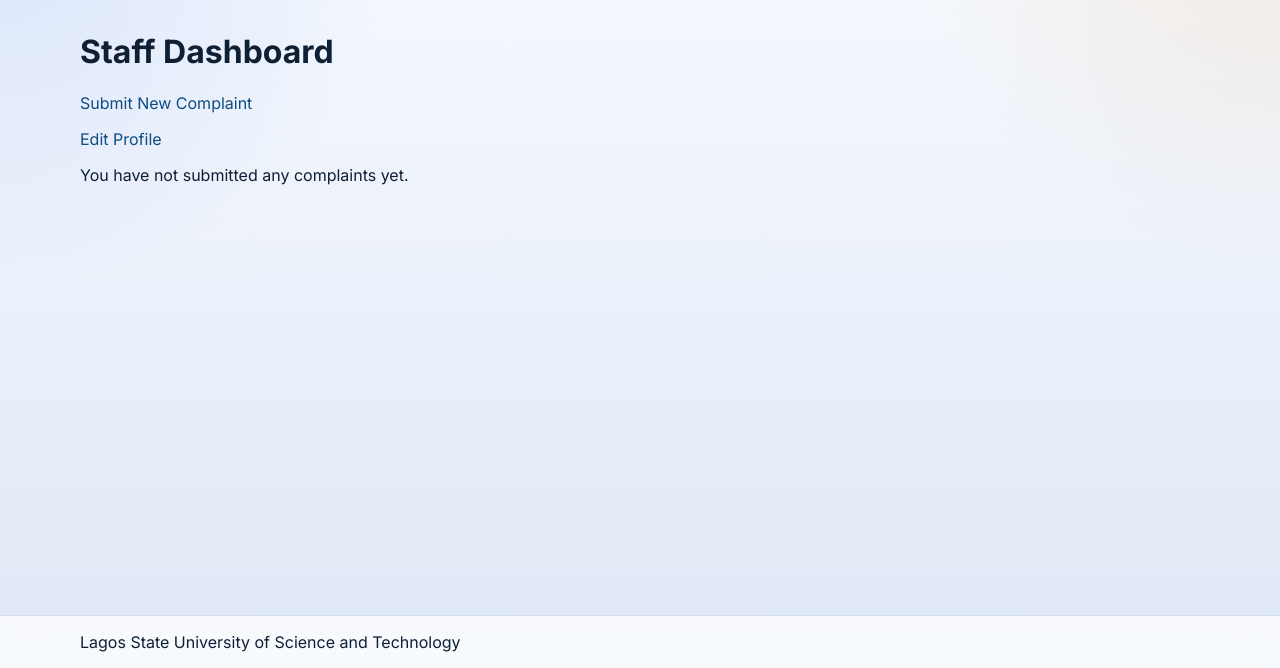
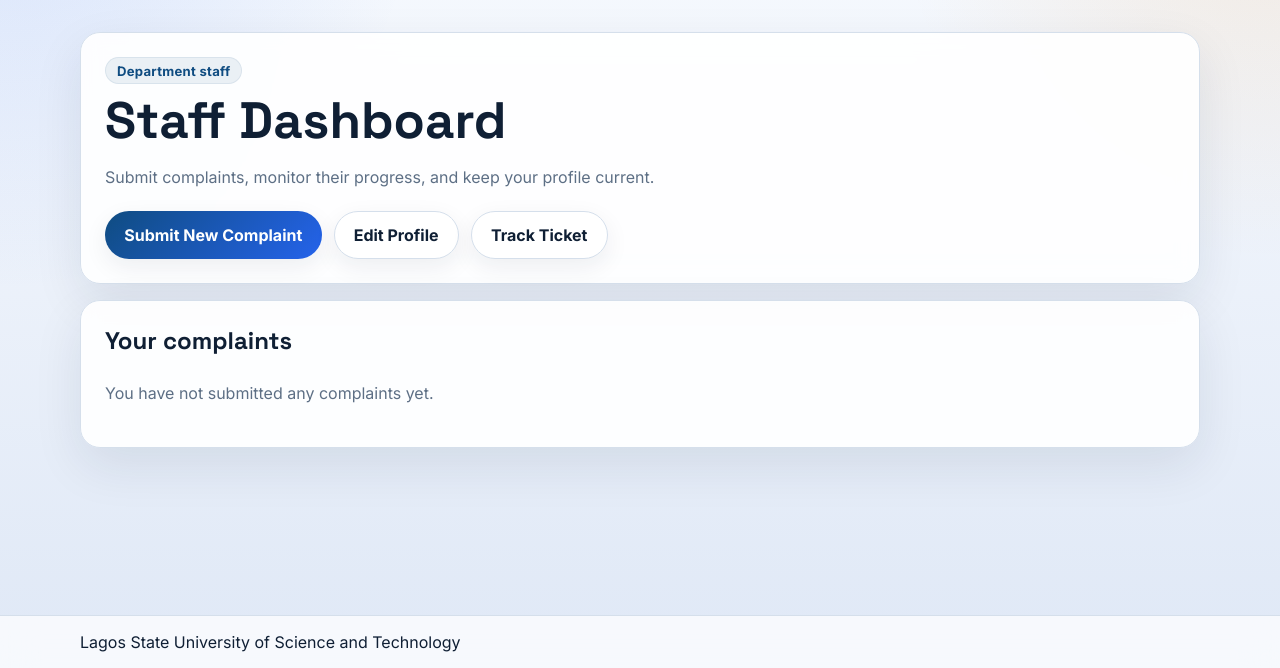
Before and after one commit to DocHoax/university_facility_management, a Django app: page /dashboard/staff/ in a window 1280 px wide. Shown: the part 132-800 px from the top of the page. Run offline with Django 5.2, Linux system fonts and the light colour scheme; the visitor is signed in with stand-in values (Sample User, id 1); data that the repository does not hold is empty.

Commit message:
feat: Revamp UI for various templates with improved layouts and styles for better user experience

```diff
--- a/templates/complaints/categories.html
+++ b/templates/complaints/categories.html
@@ -9,7 +9,7 @@
 <div class="grid" style="margin-top: 1rem;">
     <div class="form-card">
         <h2>{% if selected_category %}Edit Category{% else %}New Category{% endif %}</h2>
-        <form method="post">{% csrf_token %}{{ form.as_p }}<button type="submit">Save Category</button></form>
+        <form method="post" class="stack">{% csrf_token %}{{ form.as_p }}<button type="submit">Save Category</button></form>
     </div>
     <div class="card">
         <h2>Categories</h2>
--- a/templates/dashboard/departments.html
+++ b/templates/dashboard/departments.html
@@ -9,7 +9,7 @@
 <div class="grid" style="margin-top: 1rem;">
     <div class="form-card">
         <h2>{% if selected_department %}Edit Department{% else %}New Department{% endif %}</h2>
-        <form method="post">{% csrf_token %}{{ form.as_p }}<button type="submit">Save Department</button></form>
+        <form method="post" class="stack">{% csrf_token %}{{ form.as_p }}<button type="submit">Save Department</button></form>
     </div>
     <div class="card">
         <h2>Departments</h2>
--- a/templates/dashboard/staff.html
+++ b/templates/dashboard/staff.html
@@ -1,11 +1,31 @@
 {% extends 'base.html' %}
 {% block content %}
-<h1>Staff Dashboard</h1>
-<p><a href="{% url 'complaints:create' %}">Submit New Complaint</a></p>
-<p><a href="{% url 'accounts:profile' %}">Edit Profile</a></p>
-{% for complaint in complaints %}
-<p><a href="{% url 'complaints:detail' complaint.ticket_id %}">{{ complaint.ticket_id }}</a> - {{ complaint.status }}</p>
-{% empty %}
-<p>You have not submitted any complaints yet.</p>
-{% endfor %}
+<div class="hero-panel">
+	<span class="hero-badge">Department staff</span>
+	<h1 class="page-title">Staff Dashboard</h1>
+	<p class="muted">Submit complaints, monitor their progress, and keep your profile current.</p>
+	<div class="hero-actions">
+		<a class="button" href="{% url 'complaints:create' %}">Submit New Complaint</a>
+		<a class="button secondary" href="{% url 'accounts:profile' %}">Edit Profile</a>
+		<a class="button secondary" href="{% url 'complaints:track' %}">Track Ticket</a>
+	</div>
+</div>
+
+<div class="card" style="margin-top: 1rem;">
+	<h2 class="section-title">Your complaints</h2>
+	<div class="mini-stack">
+		{% for complaint in complaints %}
+		<div class="subtle-card">
+			<div class="meta-row" style="margin-top: 0;">
+				<span class="chip">{{ complaint.ticket_id }}</span>
+				<span class="chip">{{ complaint.status }}</span>
+			</div>
+			<p class="muted">{{ complaint.category }} at {{ complaint.location }}</p>
+			<a href="{% url 'complaints:detail' complaint.ticket_id %}">View details</a>
+		</div>
+		{% empty %}
+		<p class="muted">You have not submitted any complaints yet.</p>
+		{% endfor %}
+	</div>
+</div>
 {% endblock %}
--- a/templates/dashboard/users.html
+++ b/templates/dashboard/users.html
@@ -9,7 +9,7 @@
 <div class="grid" style="margin-top: 1rem;">
     <div class="form-card">
         <h2>{% if selected_user %}Edit User{% else %}Select a user to edit{% endif %}</h2>
-        <form method="post">{% csrf_token %}{{ form.as_p }}<button type="submit">Save User</button></form>
+        <form method="post" class="stack">{% csrf_token %}{{ form.as_p }}<button type="submit">Save User</button></form>
     </div>
     <div class="card">
         <h2>Users</h2>
```
Also changed, not shown: templates/dashboard/maintenance.html (+28 -7 lines), templates/pages/about.html (+9 -2 lines), templates/pages/contact.html (+14 -2 lines), templates/pages/faq.html (+9 -2 lines), templates/pages/help.html (+9 -2 lines).
